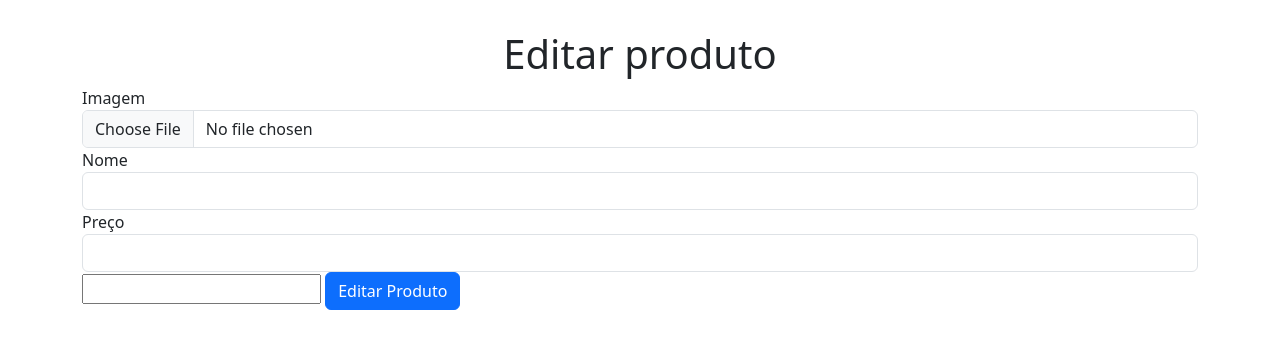
After one commit to Flavi0Daniel/tecnobyte, a PHP site: page /edita.php in a window 1280 px wide. The commit adds this page. Shown: the top 349 px of the page. Run offline with PHP 8.4, Linux system fonts and the light colour scheme; data that the repository does not hold is empty.

Commit message:
Tentativa_Update_CRUD
tentando fazer o update dos produtos

```diff
--- /dev/null
+++ b/edita.php
@@ -0,0 +1,43 @@
+<?php
+require_once("conexao.php");
+?>
+
+<!DOCTYPE html>
+<html lang="en">
+
+<head>
+    <meta charset="UTF-8">
+    <meta name="viewport" content="width=device-width, initial-scale=1.0">
+    <link href="https://cdn.jsdelivr.net/npm/bootstrap@5.3.2/dist/css/bootstrap.min.css" rel="stylesheet" integrity="sha384-T3c6CoIi6uLrA9TneNEoa7RxnatzjcDSCmG1MXxSR1GAsXEV/Dwwykc2MPK8M2HN" crossorigin="anonymous">
+    <link rel="stylesheet" href="https://cdnjs.cloudflare.com/ajax/libs/font-awesome/4.7.0/css/font-awesome.css">
+    <title>Editar produto</title>
+</head>
+
+<body>
+
+
+    <div class="container" style="padding-top: 30px;">
+        <h1 class="text-center">Editar produto</h1>
+        <div class="row">
+            <form action="processos_Update.php" method="post" enctype="multipart/form-data">
+                <div class="form-group">
+                    <label >Imagem</label>
+                    <input type="file" class="form-control" id="file" name="file">
+                </div>
+                <div class="form-group">
+                    <label for="name">Nome</label>
+                    <input type="name" class="form-control" id="name" name="name">
+                </div>
+                <div class="form-group">
+                    <label for="price">Preço</label>
+                    <input type="number" class="form-control" id="price" name="price">
+
+                </div>
+                <input type="hiden" name="id" value="<?php echo $id ?>">
+                <button type="submit" class="btn btn-primary" name="Editar">Editar Produto</button>
+            </form>
+        </div>
+    </div>
+</body>
+
+</html>
--- a/index.php
+++ b/index.php
@@ -54,6 +54,7 @@ require_once("conexao.php");
                         <div class="row">
                             <div class="col-sm-6">
                                 <a href="edita.php" class="btn btn-warning"><i class="fa fa-edit"></i></a>
+
                             </div>
                             <div class="col-sm-6">
                                 <a href="deletar.php" class="btn btn-danger"><i class="fa fa-trash"></i></a>
```
Also changed, not shown: processos_Update.php (added, +39 -0 lines), 29HPPKK100_2.jpg (added), 7322-BASE-PARA-PORTATIL-JALTECH-1-removebg-preview.png (added), _5c680140-845a-4602-8bae-e10a97776dbe.jpg (added).
